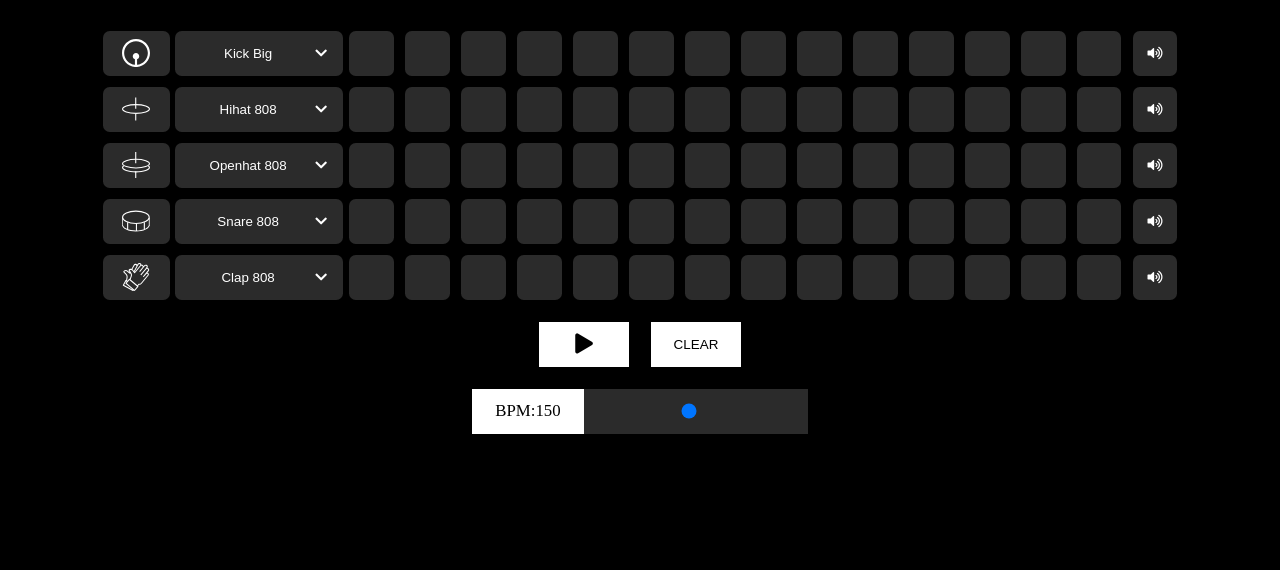
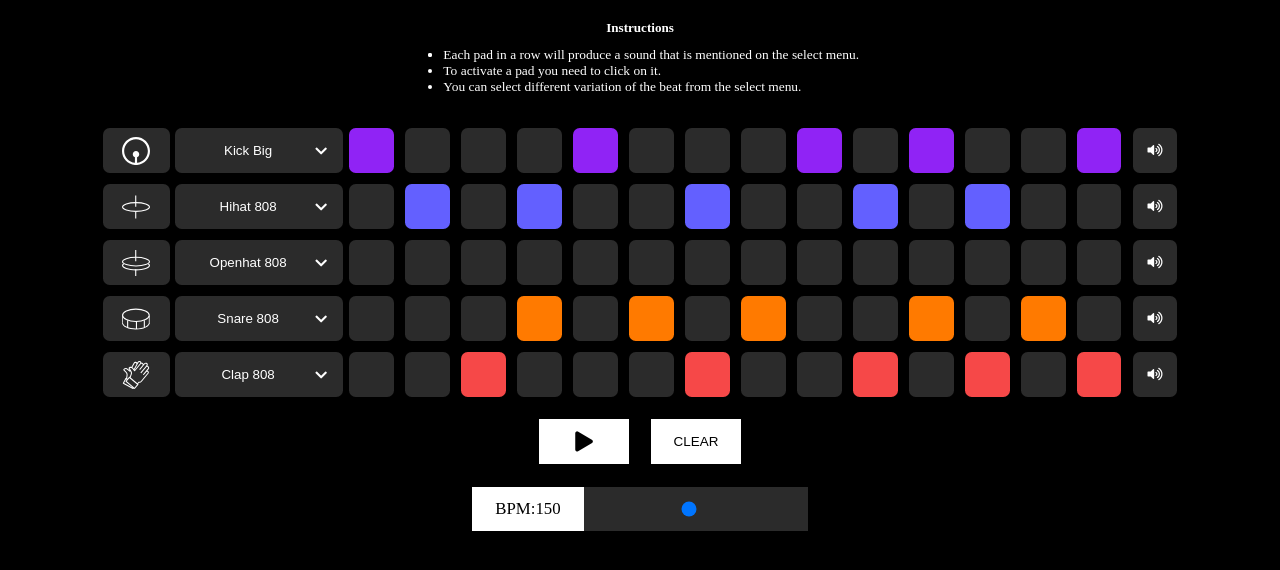
Before and after one commit to Gladson9/Beat-Maker, a plain HTML site: page index.html in a window 1280 px wide. Shown: the part 40-610 px from the top of the page. Drawn offline with Linux system fonts and the light colour scheme.

Commit message:
Added instructions

```diff
--- a/index.html
+++ b/index.html
@@ -15,6 +15,19 @@
   <body>
     <header>
       <h1>Beat Maker</h1>
+      <h3>Instructions</h3>
+      <div class="instructions">
+        <ul>
+          <li>
+            Each pad in a row will produce a sound that is mentioned on the
+            select menu.
+          </li>
+          <li>To activate a pad you need to click on it.</li>
+          <li>
+            You can select different variation of the beat from the select menu.
+          </li>
+        </ul>
+      </div>
     </header>
     <section>
       <div class="sequencer">
@@ -57,22 +70,22 @@
             <i class="fas fa-chevron-down"></i>
           </div>
           <div class="part-1 activee">
-            <div class="pad kick-pad b0"></div>
+            <div class="pad kick-pad b0 active"></div>
             <div class="pad kick-pad b1"></div>
             <div class="pad kick-pad b2"></div>
             <div class="pad kick-pad b3"></div>
-            <div class="pad kick-pad b4"></div>
+            <div class="pad kick-pad b4 active"></div>
             <div class="pad kick-pad b5"></div>
             <div class="pad kick-pad b6"></div>
           </div>
           <div class="part-2">
             <div class="pad kick-pad b7"></div>
-            <div class="pad kick-pad b8"></div>
+            <div class="pad kick-pad b8 active"></div>
             <div class="pad kick-pad b9"></div>
-            <div class="pad kick-pad b10"></div>
+            <div class="pad kick-pad b10 active"></div>
             <div class="pad kick-pad b11"></div>
             <div class="pad kick-pad b12"></div>
-            <div class="pad kick-pad b13"></div>
+            <div class="pad kick-pad b13 active"></div>
           </div>
           <button data-track="0" class="mute kick-volume">
             <i class="fas fa-volume-mute"></i>
@@ -129,19 +142,19 @@
           </div>
           <div class="part-1 activee">
             <div class="pad hihat-pad b0"></div>
-            <div class="pad hihat-pad b1"></div>
+            <div class="pad hihat-pad b1 active"></div>
             <div class="pad hihat-pad b2"></div>
-            <div class="pad hihat-pad b3"></div>
+            <div class="pad hihat-pad b3 active"></div>
             <div class="pad hihat-pad b4"></div>
             <div class="pad hihat-pad b5"></div>
-            <div class="pad hihat-pad b6"></div>
+            <div class="pad hihat-pad b6 active"></div>
           </div>
           <div class="part-2">
             <div class="pad hihat-pad b7"></div>
             <div class="pad hihat-pad b8"></div>
-            <div class="pad hihat-pad b9"></div>
+            <div class="pad hihat-pad b9 active"></div>
             <div class="pad hihat-pad b10"></div>
-            <div class="pad hihat-pad b11"></div>
+            <div class="pad hihat-pad b11 active"></div>
             <div class="pad hihat-pad b12"></div>
             <div class="pad hihat-pad b13"></div>
           </div>
@@ -308,18 +321,18 @@
             <div class="pad snare-pad b0"></div>
             <div class="pad snare-pad b1"></div>
             <div class="pad snare-pad b2"></div>
-            <div class="pad snare-pad b3"></div>
+            <div class="pad snare-pad b3 active"></div>
             <div class="pad snare-pad b4"></div>
-            <div class="pad snare-pad b5"></div>
+            <div class="pad snare-pad b5 active"></div>
             <div class="pad snare-pad b6"></div>
           </div>
           <div class="part-2">
-            <div class="pad snare-pad b7"></div>
+            <div class="pad snare-pad b7 active"></div>
             <div class="pad snare-pad b8"></div>
             <div class="pad snare-pad b9"></div>
-            <div class="pad snare-pad b10"></div>
+            <div class="pad snare-pad b10 active"></div>
             <div class="pad snare-pad b11"></div>
-            <div class="pad snare-pad b12"></div>
+            <div class="pad snare-pad b12 active"></div>
             <div class="pad snare-pad b13"></div>
           </div>
           <button data-track="3" class="mute snare-volume">
@@ -358,20 +371,20 @@
           <div class="part-1 activee">
             <div class="pad clap-pad b0"></div>
             <div class="pad clap-pad b1"></div>
-            <div class="pad clap-pad b2"></div>
+            <div class="pad clap-pad b2 active"></div>
             <div class="pad clap-pad b3"></div>
             <div class="pad clap-pad b4"></div>
             <div class="pad clap-pad b5"></div>
-            <div class="pad clap-pad b6"></div>
+            <div class="pad clap-pad b6 active"></div>
           </div>
           <div class="part-2">
             <div class="pad clap-pad b7"></div>
             <div class="pad clap-pad b8"></div>
-            <div class="pad clap-pad b9"></div>
+            <div class="pad clap-pad b9 active"></div>
             <div class="pad clap-pad b10"></div>
-            <div class="pad clap-pad b11"></div>
+            <div class="pad clap-pad b11 active"></div>
             <div class="pad clap-pad b12"></div>
-            <div class="pad clap-pad b13"></div>
+            <div class="pad clap-pad b13 active"></div>
           </div>
           <button data-track="4" class="mute clap-volume">
             <i class="fas fa-volume-mute"></i>
--- a/style.css
+++ b/style.css
@@ -8,12 +8,27 @@ body {
   background: rgb(0, 0, 0);
 }
 
-header h1 {
+header {
   color: rgb(255, 255, 255);
-  text-align: center;
   margin-top: 1rem;
 }
+h1,
+h3 {
+  text-align: center;
+}
+h3 {
+  margin-top: 2rem;
+}
 
+ul {
+  display: list-item;
+  margin: 1rem 0 0 2rem;
+  font-size: 1.2rem;
+}
+.instructions {
+  display: flex;
+  justify-content: center;
+}
 section {
   display: flex;
   align-items: center;
```
